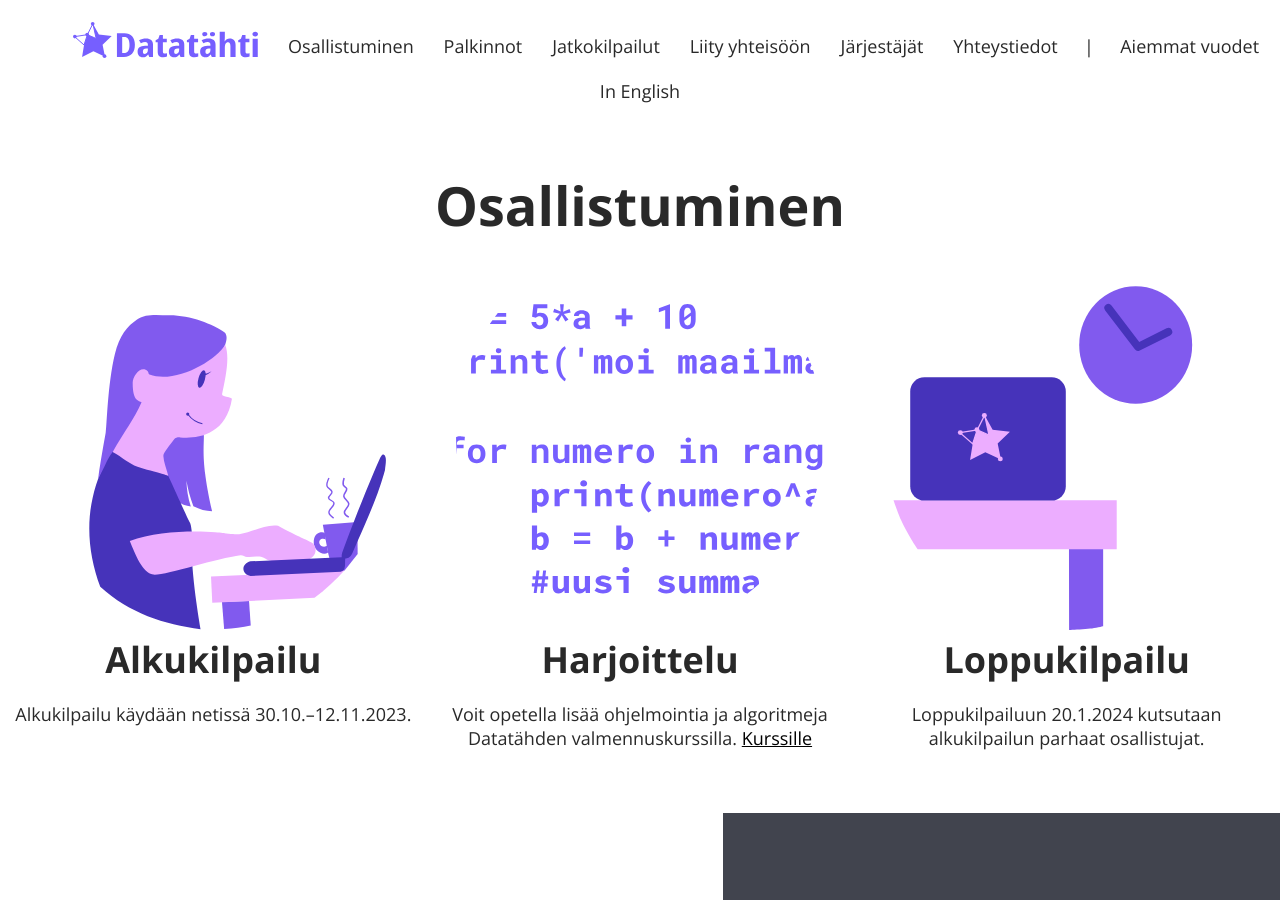
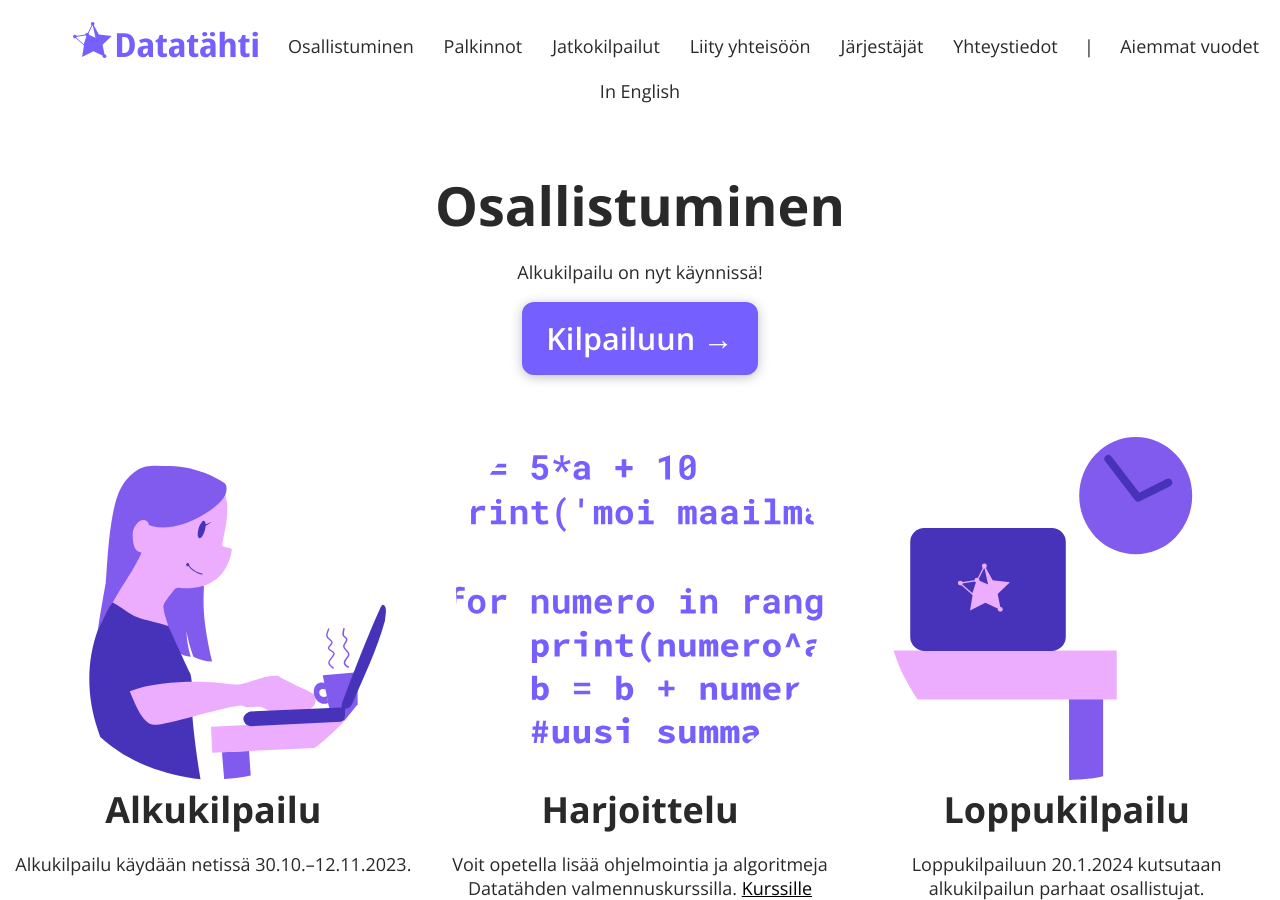
Before and after one commit to kisakoodaus/datatahti.fi, a Jekyll site: the page built from index.html, in a window 1280 px wide and 900 px high, scrolled down 543 px. Built offline with Jekyll 4.4.1, drawn with Linux system fonts in a browser that asks for light colours.

Commit message:
Käynnistä alkukilpailu

```diff
--- a/index.html
+++ b/index.html
@@ -8,10 +8,10 @@
     <div class="entry" id="osallistuminen">
     <h2>Osallistuminen</h2>
 
-    <!--<div class="go-enter">
-        <p>Loppukilpailu on nyt käynnissä!</p>
-        <p><a href="https://cses.fi/438/live/vrrufjvg">Live-tulostaulu →</a></p>
-    </div>-->
+    <div class="go-enter">
+        <p>Alkukilpailu on nyt käynnissä!</p>
+        <p><a href="https://cses.fi/datatahti-2024">Kilpailuun →</a></p>
+    </div>
 
     <div class="img-box-wrapper">
 
```
